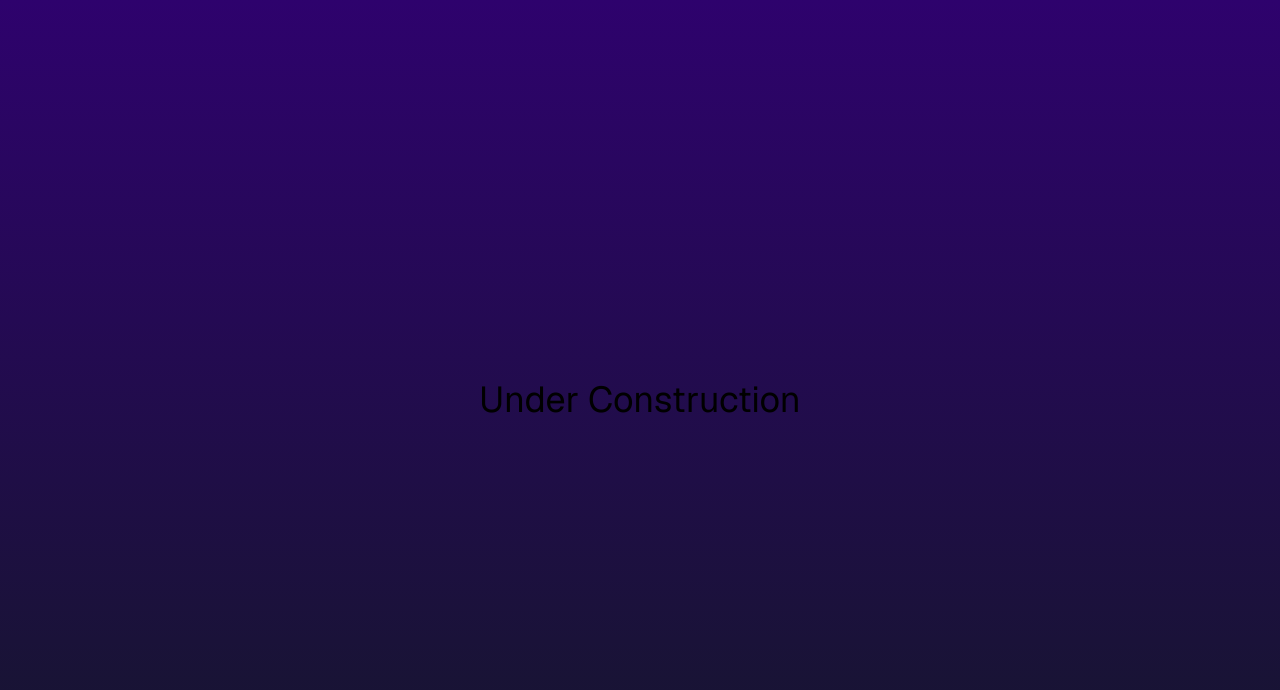
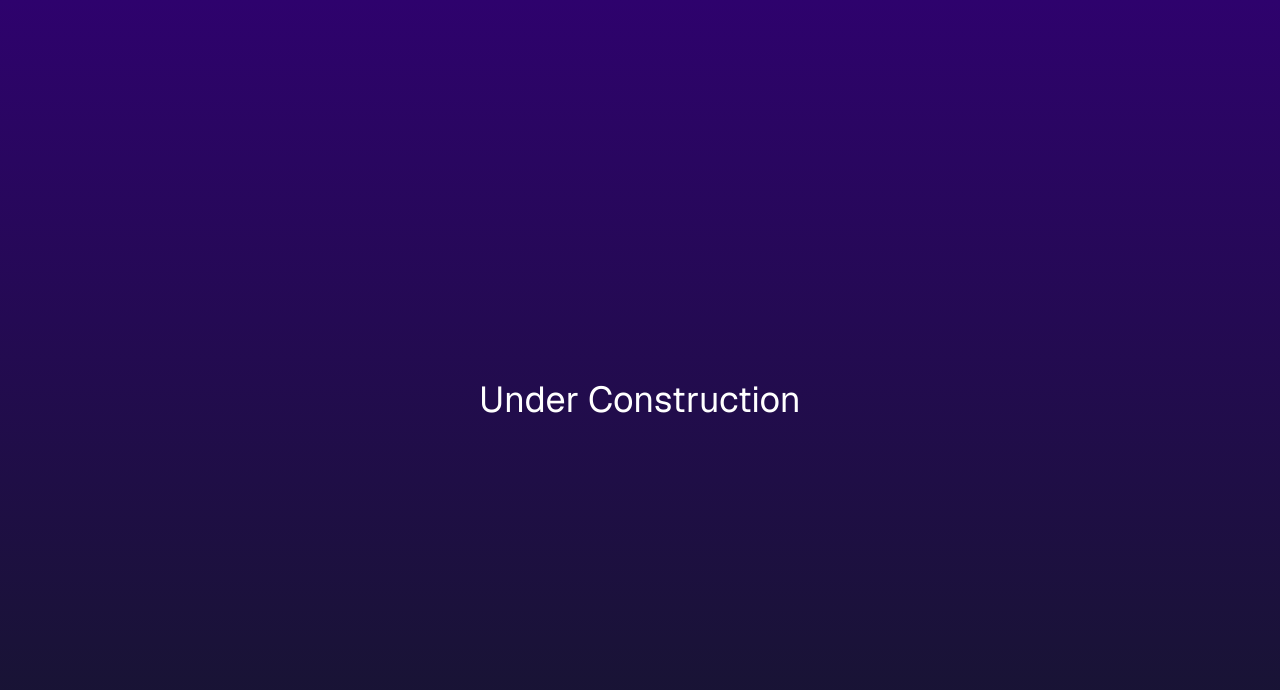
Before and after one commit to Galaktic-Dev/home-page, a Next.js app: page / in a window 1280 px wide. Shown: the top 690 px of the page. Built offline with nearby package versions, Linux system fonts and the light colour scheme.

Commit message:
Fixed text size

```diff
--- a/src/pages/index.tsx
+++ b/src/pages/index.tsx
@@ -26,7 +26,7 @@ export default function Home() {
         <link rel="icon" href="/favicon.ico" />
       </Head>
       <main className="container">
-        <p className="text-4xl">Under Construction</p>
+        <p className="text-4xl text-white">Under Construction</p>
       </main>
       <style jsx global>{`
         body {
```
